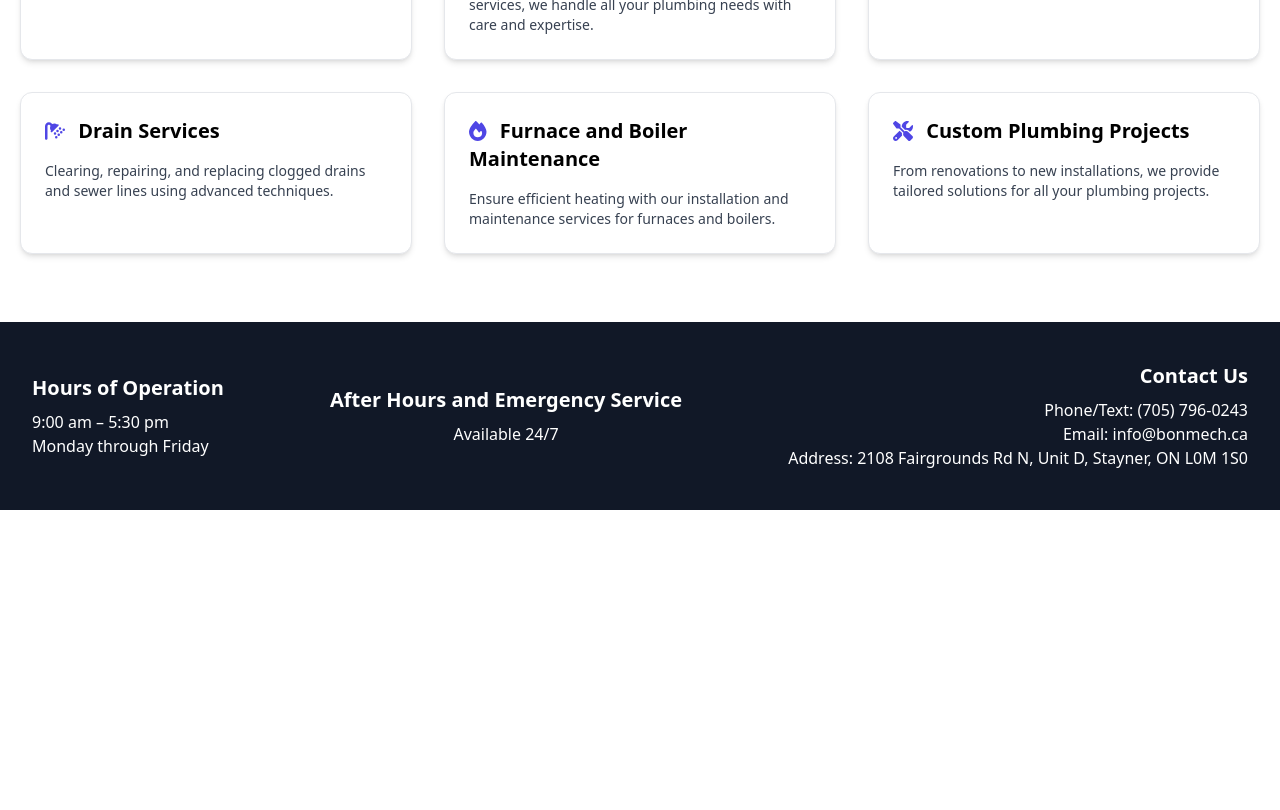
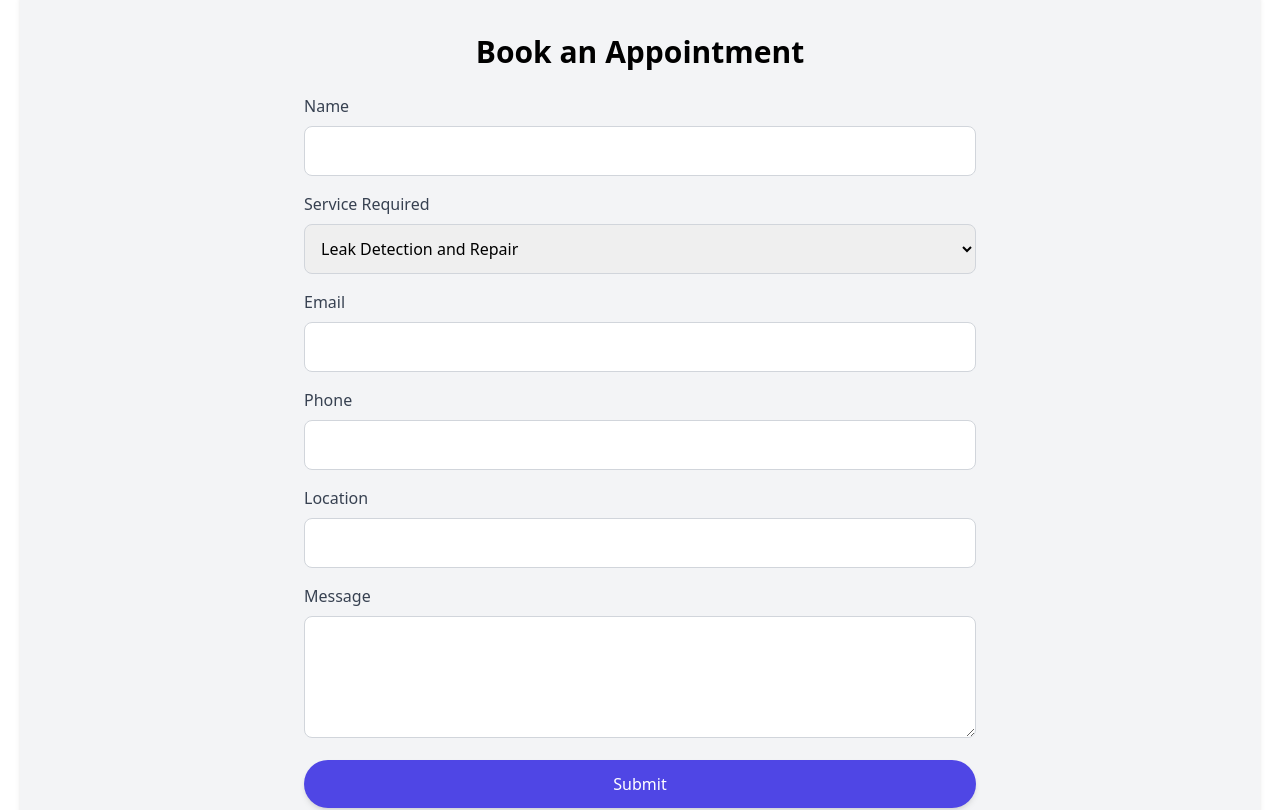
Before and after one commit to ehwus/bonmech, a React (Vite) app: page / in a window 1280 px wide. Shown: the part 1220-2030 px from the top of the page. Before the commit the page ends 1730 px from the top, so only its background shows below. Built offline with nearby package versions, Linux system fonts and the light colour scheme.

Commit message:
add form component

```diff
--- /dev/null
+++ b/src/components/Form.tsx
@@ -0,0 +1,93 @@
+import React from "react";
+
+const AppointmentForm: React.FC = () => {
+  return (
+    <section className="bg-gray-100 py-12 px-6 rounded-xl shadow-md">
+      <h2 className="text-3xl font-bold mb-6 text-center">
+        Book an Appointment
+      </h2>
+      <form className="max-w-2xl mx-auto grid gap-4">
+        <div>
+          <label className="block text-gray-700 mb-2" htmlFor="name">
+            Name
+          </label>
+          <input
+            type="text"
+            id="name"
+            className="w-full p-3 border border-gray-300 rounded-lg focus:outline-none focus:ring-2 focus:ring-indigo-600"
+            required
+          />
+        </div>
+        <div>
+          <label className="block text-gray-700 mb-2" htmlFor="service">
+            Service Required
+          </label>
+          <select
+            id="service"
+            className="w-full p-3 border border-gray-300 rounded-lg focus:outline-none focus:ring-2 focus:ring-indigo-600"
+          >
+            <option>Leak Detection and Repair</option>
+            <option>Comprehensive Plumbing Services</option>
+            <option>24/7 Emergency Services</option>
+            <option>Drain Services</option>
+            <option>Furnace and Boiler Maintenance</option>
+            <option>Custom Plumbing Projects</option>
+            <option>Other</option>
+          </select>
+        </div>
+        <div>
+          <label className="block text-gray-700 mb-2" htmlFor="email">
+            Email
+          </label>
+          <input
+            type="email"
+            id="email"
+            className="w-full p-3 border border-gray-300 rounded-lg focus:outline-none focus:ring-2 focus:ring-indigo-600"
+            required
+          />
+        </div>
+        <div>
+          <label className="block text-gray-700 mb-2" htmlFor="phone">
+            Phone
+          </label>
+          <input
+            type="tel"
+            id="phone"
+            className="w-full p-3 border border-gray-300 rounded-lg focus:outline-none focus:ring-2 focus:ring-indigo-600"
+            required
+          />
+        </div>
+        <div>
+          <label className="block text-gray-700 mb-2" htmlFor="location">
+            Location
+          </label>
+          <input
+            type="text"
+            id="location"
+            className="w-full p-3 border border-gray-300 rounded-lg focus:outline-none focus:ring-2 focus:ring-indigo-600"
+            required
+          />
+        </div>
+        <div>
+          <label className="block text-gray-700 mb-2" htmlFor="message">
+            Message
+          </label>
+          <textarea
+            id="message"
+            className="w-full p-3 border border-gray-300 rounded-lg focus:outline-none focus:ring-2 focus:ring-indigo-600"
+            rows={4}
+            required
+          ></textarea>
+        </div>
+        <button
+          type="submit"
+          className="bg-indigo-600 text-white py-3 px-6 rounded-full shadow-md hover:bg-indigo-500 transition duration-300"
+        >
+          Submit
+        </button>
+      </form>
+    </section>
+  );
+};
+
+export default AppointmentForm;
--- a/src/pages/Home.tsx
+++ b/src/pages/Home.tsx
@@ -9,6 +9,7 @@ import {
   faPhone,
 } from "@fortawesome/free-solid-svg-icons";
 import Review from "../components/Review";
+import Form from "../components/Form";
 
 const Home: React.FC = () => {
   return (
@@ -36,14 +37,16 @@ const Home: React.FC = () => {
         </p>
         <a
           href="tel:(705)796-0243"
-          className="inline-block bg-green-600 text-white px-6 py-3 rounded-full shadow-md hover:bg-green-500 transition duration-300"
+          className="inline-block bg-green-600 text-white px-6 py-3 rounded-full shadow-md hover:bg-green-500 transition duration-300 mb-12"
         >
           <FontAwesomeIcon icon={faPhone} className="mr-2" /> Call Us Now
         </a>
       </section>
-
       <section className="py-12">
-        <div className="grid gap-8 md:grid-cols-2 lg:grid-cols-3">
+        <h2 className="text-3xl font-bold mb-6 text-center">
+          What Our Customers Say
+        </h2>
+        <div className="grid gap-8 md:grid-cols-2 lg:grid-cols-3 mb-12">
           <Review
             name="Chris A."
             content="As a major commercial landlord and property manager in Collingwood I can tell you that we have used Bonmech Inc. since 2013 and we have received very good service from them. Always there when you need them for urgent calls and their workmanship is unmatched in the Simcoe County area. Fantastic company, would highly recommend for all your plumbing & heating/cooling needs."
@@ -58,11 +61,11 @@ const Home: React.FC = () => {
           />
         </div>
       </section>
-
+      <Form />
       <section className="grid gap-8 md:grid-cols-2 lg:grid-cols-3 py-12">
         <div className="bg-white border border-gray-200 rounded-xl p-6 shadow-md hover:shadow-lg transition duration-300">
           <h3 className="text-xl font-semibold mb-4">
-            <FontAwesomeIcon icon={faWater} className="text-indigo-600 mr-2" />{" "}
+            <FontAwesomeIcon icon={faWater} className="text-indigo-600 mr-2" />
             Leak Detection and Repair
           </h3>
           <p className="text-sm text-gray-700">
```
